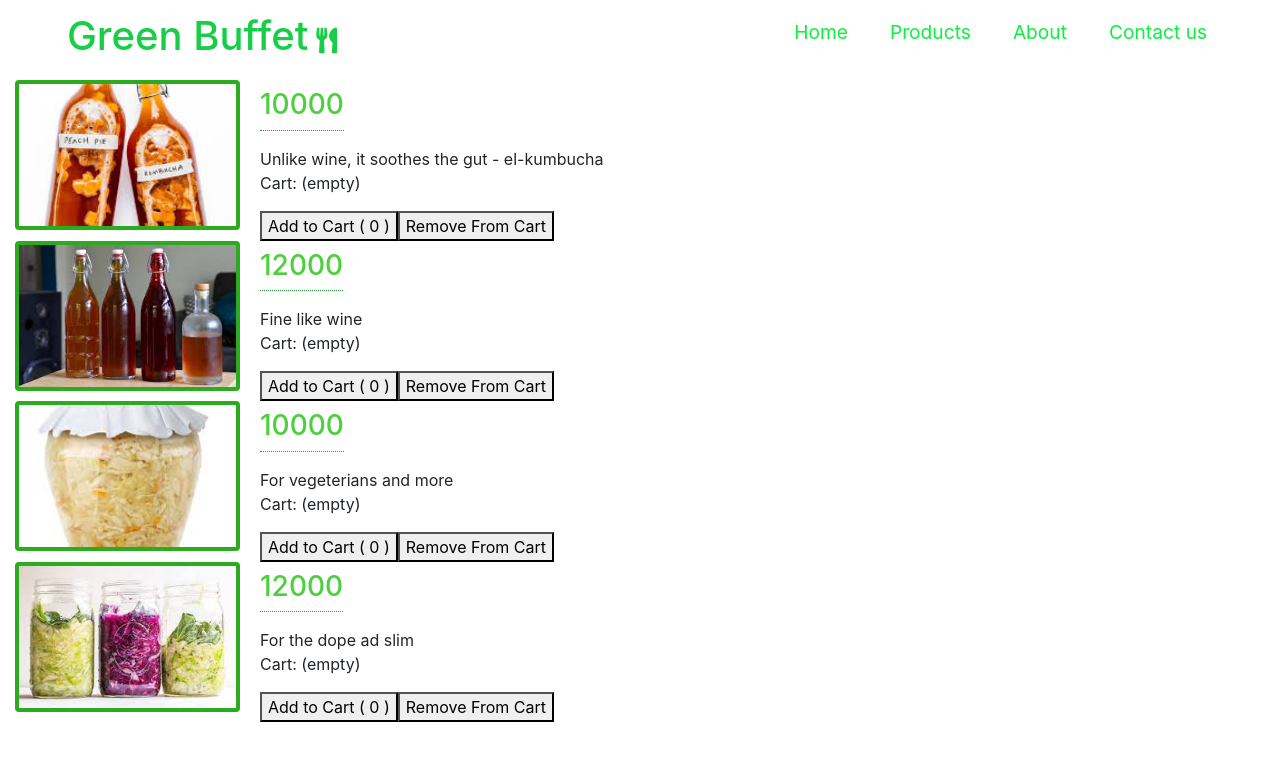
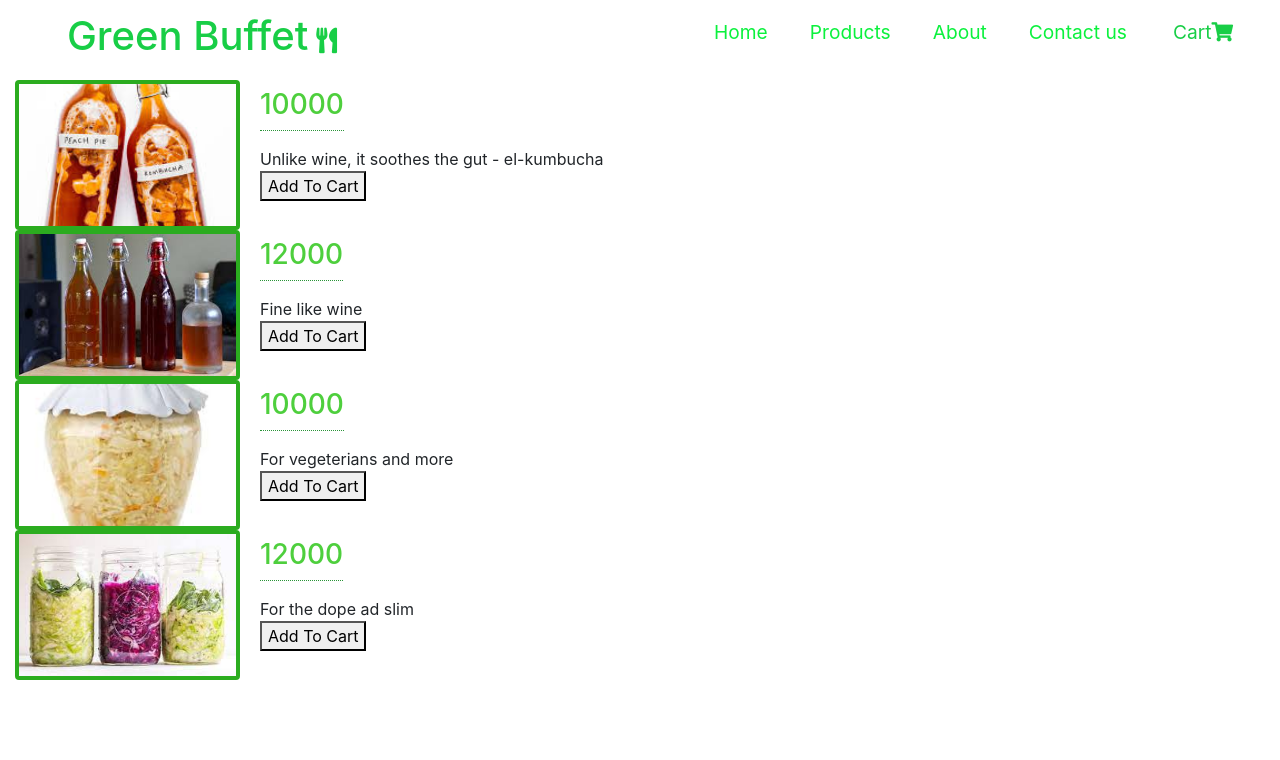
Before and after one commit to SLi5m/green-buffet, a React (Create React App) app: page / in a window 1280 px wide. Shown: the top 760 px of the page. Built offline with nearby package versions, Linux system fonts and the light colour scheme.

Commit message:
Add to cart button and Icon

```diff
--- a/src/App.js
+++ b/src/App.js
@@ -1,18 +1,48 @@
-import React from 'react';
+import React, { useState } from 'react';
 import Navbar from './components/Navbar/Navbar';
-// import { MenuList } from './components/products/MenuList';
-import MenuList from './components/products/MenuList'
+import { MenuList } from './components/products/MenuList';
+// import MenuList from './components/products/MenuList'
 import './App.css';
 import { menuItems } from "./components/products/data"
 
 function App() {
+  const [cartItems, setCartItems] = useState([]);
+  const [items,setItems] = useState(menuItems)
+
+  const addToCart = (menuItem) => {
+    const exists = cartItems.find((x) => x.id === menuItem.id);
+    if (exists) {
+      setCartItems(
+        cartItems.map((x)=>
+          x.id === menuItem.id ? { ...exists, qty: exists.qty + 1} : x
+        )
+      )
+    } else {
+      setCartItems([ ...cartItems, { ...menuItem, qty: 1}]);
+    }
+  };
+
+  const removeFromCart = (menuItem) => {
+    const exists = cartItems.find((x) => x.id === menuItem.id);
+    if (exists.qty === 1) {
+      setCartItems(cartItems.filter((x) => x.id !== menuItem.id));
+    } else {
+      setCartItems(
+        cartItems.map((x) =>
+          x.id === menuItem.id ? { ...exists, qty: exists.qty - 1 } : x
+        )
+      )
+    }
+  }
+
   return (
     <div>
       <div className="App">
         <Navbar />
       </div>
+
       <div className="App">
-        <MenuList item={menuItems} />
+        <MenuList items={items} addToCart={addToCart} />
       </div>
     </div>
   );
--- a/src/components/Navbar/Navbar.js
+++ b/src/components/Navbar/Navbar.js
@@ -25,6 +25,10 @@ class Navbar extends Component {
                             </li>
                         )
                     })}
+                    <div className="navbar-logo"><a className="cName" href="#"></a>
+                        Cart
+                        <i class="fas fa-shopping-cart"></i>
+                    </div>
                 </ul>
             </nav>
         )
--- a/src/components/products/AddToCart.js
+++ /dev/null
@@ -1,33 +0,0 @@
-import React, { useState } from "react";
-import { menuItems } from './data.js'
-
-export default function AddToCart(props) {
-  const { id, title, img, desc, price } = props.item;
-  const {itemIndex} = props
-  const [cart, setCart] = useState([]);
-
-  function removeItem(){
-    // cartItems = cart.filter()
-    // this.props.removeFromCart(id)
-    cart.splice(itemIndex, 1);
-  }
-
-  return (
-    <div className="App">
-      {cart.length === 0 && <p>Cart: (empty)</p>}
-      {cart.length > 0 && <p>Cart: {cart.toString()}</p>}
-      <button
-        onClick={() => {
-            setCart([...cart, ` item ${id}`]);
-        }}
-      >
-        Add to Cart ( {cart.length} )
-      </button>
-      <button
-        onClick={removeItem}
-      >
-        Remove From Cart
-      </button>
-    </div>
-  );
-}
--- a/src/components/products/MenuCard.js
+++ b/src/components/products/MenuCard.js
@@ -1,21 +1,27 @@
 import React from 'react';
-import AddToCart from './AddToCart.js';
 import './MenuList.css';
 // PushSubscriptionOptions
-export function  MenuCard (props) {
-    const menuItem = props.menuItem;
-    const index = props.index;
+export function  MenuCard ({item, addToCart}) {
+
+    const handleAddToCart =()=>{
+        addToCart(item)
+    }
+
     return (
         <div className='col'>
-            <article key={ index } className="menu-item">
-                <img src={ menuItem.img } alt={ menuItem.title } className='photo' />
+            <article className="menu-item">
+                <img src={ item.img } alt={ item.title } className='photo' />
                 <div className='item-info'/*{cName}*/>
                     <header>
-                        <h3>{ menuItem.index }</h3>
-                        <h3 className='price'>{ menuItem.price }</h3>
+                        <h3>{ item.index }</h3>
+                        <h3 className='price'>{ item.price }</h3>
                     </header>
-                    <p className='item-text'>{  menuItem.desc }</p>
-                    <div><AddToCart item={menuItem} itemIndex={index}  /></div>
+
+                    <p className='item-text'>{  item.desc }</p>
+
+                    <div>
+                        <button onClick={handleAddToCart}>Add To Cart</button>
+                    </div>
                 </div>
             </article>
         </div>
--- a/src/components/products/MenuList.js
+++ b/src/components/products/MenuList.js
@@ -1,17 +1,14 @@
 import React from 'react';
-import { menuItems } from './data.js';
-import AddToCart from './AddToCart.js';
 import './MenuList.css';
 import { MenuCard } from './MenuCard.js';
-// PushSubscriptionOptions
-export function  MenuList (props) {
-    // console.log(props.item, 'items')
-    // const { id, title, img, desc, price } = props.item;
-    // []
+
+
+export function  MenuList ( {items, addToCart}) {
+
     return (
     <div>
-        {menuItems.map((menuItem, index) => (
-            <MenuCard menuItem={menuItem} index={index}/>
+        {items.map((item) => (
+            <MenuCard item={item} addToCart={addToCart}/>
         )
         )}
     </div>)
```
Also changed, not shown: src/components/Cart.js/Cart.js (added, +14 -0 lines), 1 other file (tests, documents, lock files or other folders).
